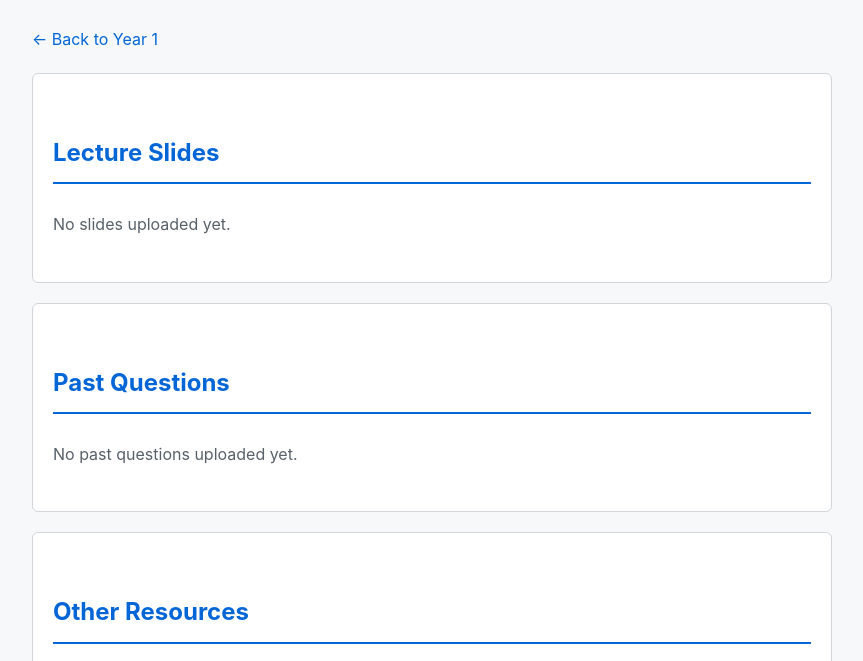
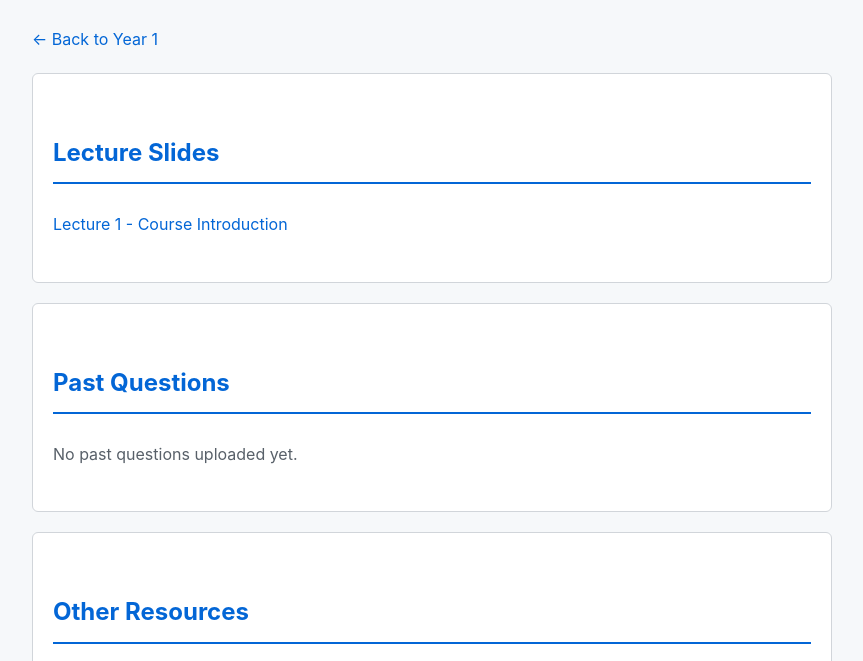
Before and after one commit to ibrahim-tenjie/university-resources-app, a plain HTML site: page year-1/semester-1/math151/index.html in a window 1280 px wide. Shown: the part 138-799 px from the top of the page, without its empty margins (208-1071 px from the left). Drawn offline with Linux system fonts and the light colour scheme.

Commit message:
feat: Add first lecture for MATH 151

```diff
--- a/year-1/semester-1/math151/index.html
+++ b/year-1/semester-1/math151/index.html
@@ -25,7 +25,7 @@
     <header><h1>MATH151 - Algebra</h1></header>
     <main>
         <a href="../../" class="back-link">&larr; Back to Year 1</a>
-        <div class="resource-section"><h2>Lecture Slides</h2><ul class="file-list"><li class="empty-state">No slides uploaded yet.</li></ul></div>
+        <div class="resource-section"><h2>Lecture Slides</h2><ul class="file-list"><li><a href="lecture-slides/dummy_lecture.txt" target="_blank">Lecture 1 - Course Introduction</a></li></ul></div>
         <div class="resource-section"><h2>Past Questions</h2><ul class="file-list"><li class="empty-state">No past questions uploaded yet.</li></ul></div>
         <div class="resource-section"><h2>Other Resources</h2><ul class="file-list"><li class="empty-state">No other resources uploaded yet.</li></ul></div>
     </main>
```
Also changed, not shown: dummy_lecture.txt (added).
